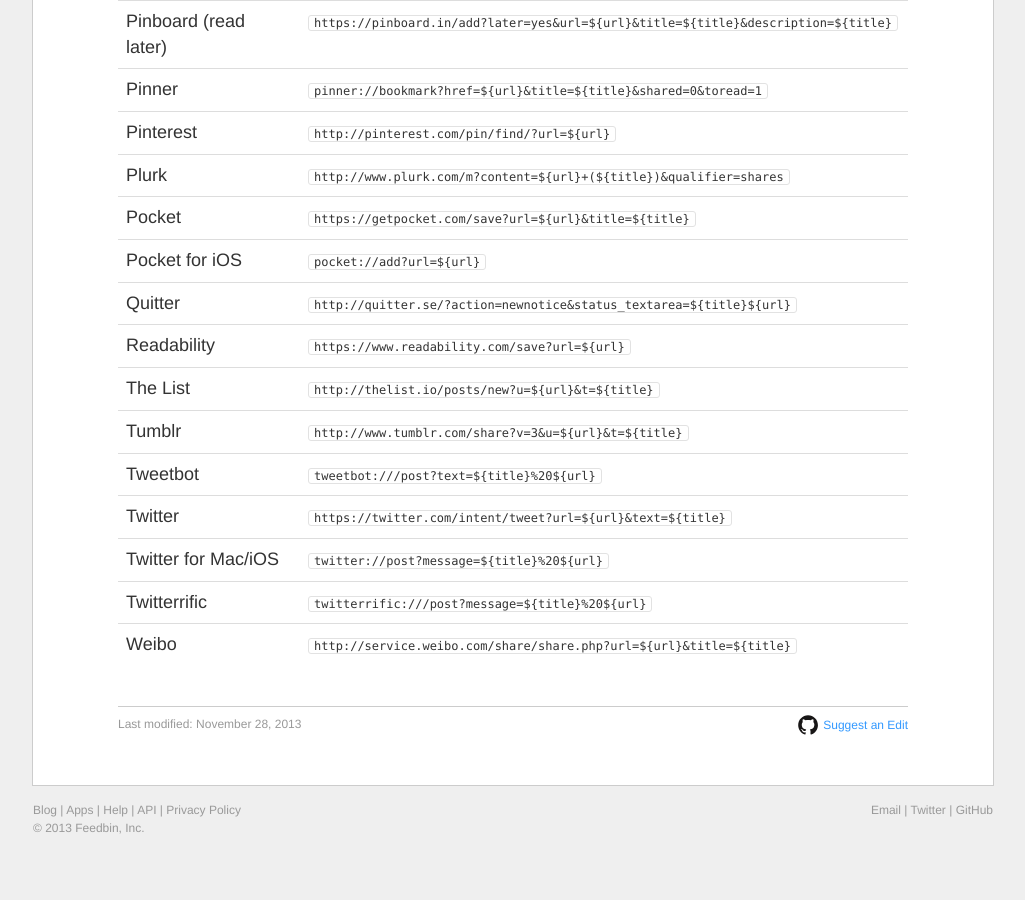
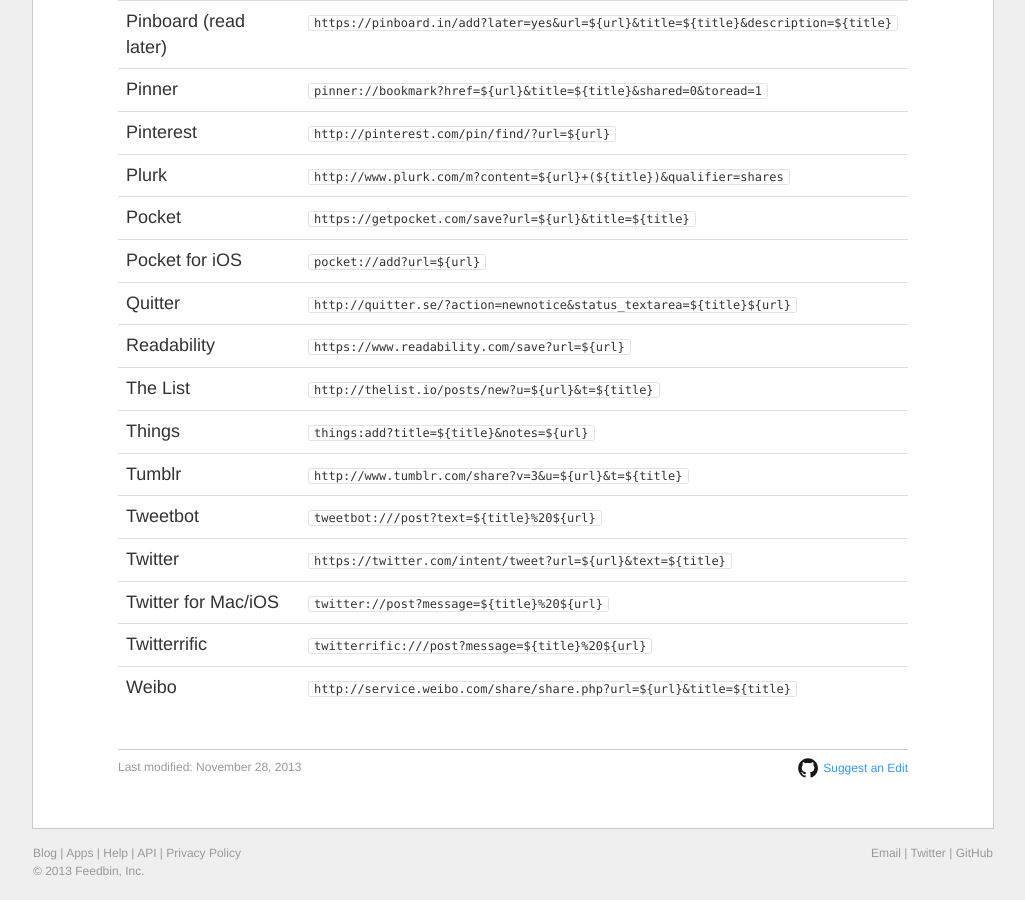
Before and after one commit to willrobin/feedbin-help, a Jekyll site: the page built from _posts/2013-11-28-sharing-read-it-later-services.md, in a window 1280 px wide and 900 px high, scrolled down 1628 px. Shown: the whole window, without its empty margins (127-1152 px from the left). Built offline with Jekyll 4.4.1, drawn with Linux system fonts in a browser that asks for light colours; comment, search, counter and statistics services are not loaded; before the commit the page ends 2485 px from its top, so only the background shows below that.

Commit message:
Tested on Mac but I think it's the same on iOS

```diff
--- a/_posts/2013-11-28-sharing-read-it-later-services.md
+++ b/_posts/2013-11-28-sharing-read-it-later-services.md
@@ -68,6 +68,7 @@
 | Quitter               | `http://quitter.se/?action=newnotice&status_textarea=${title}${url}`               |
 | Readability           | `https://www.readability.com/save?url=${url}`                                      |
 | The List              | `http://thelist.io/posts/new?u=${url}&t=${title}`                                  |
+| Things                | `things:add?title=${title}&notes=${url}`                                           |
 | Tumblr                | `http://www.tumblr.com/share?v=3&u=${url}&t=${title}`                              |
 | Tweetbot              | `tweetbot:///post?text=${title}%20${url}`                                          |
 | Twitter               | `https://twitter.com/intent/tweet?url=${url}&text=${title}`                        |
```
